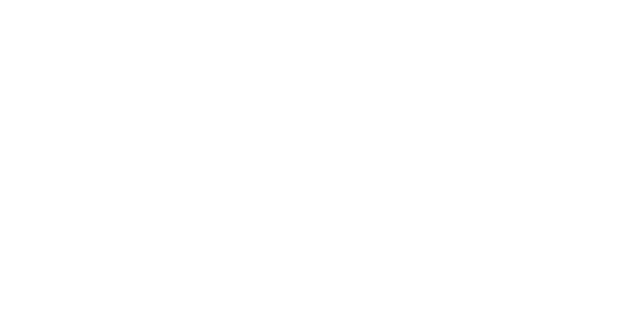
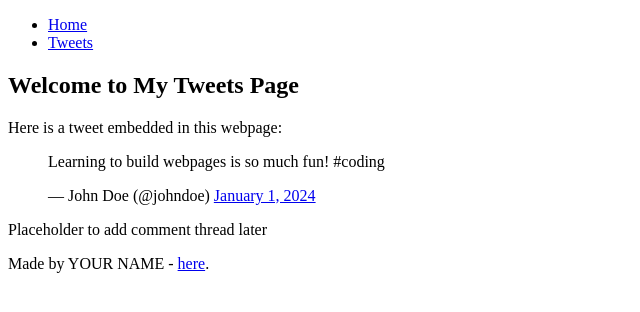
Before and after one commit to tosnami/My_First_Portfolio, a plain HTML site: page html_basic/tweets.html in a window 1280 px wide. Shown: the whole page, without its empty margins (0-640 px from the left). Drawn offline with Linux system fonts and the light colour scheme.

Commit message:
Update index.html and tweets.html with consistent structure

```diff
--- a/html_basic/tweets.html
+++ b/html_basic/tweets.html
@@ -3,9 +3,39 @@
 <head>
     <meta charset="UTF-8">
     <meta name="viewport" content="width=device-width, initial-scale=1.0">
-    <title>Document</title>
+    <title>My Tweets</title>
 </head>
 <body>
 
+    <header>
+        <nav>
+            <ul>
+                <li><a href="index.html">Home</a></li>
+                <li><a href="tweets.html">Tweets</a></li>
+            </ul>
+        </nav>
+    </header>
+
+    <main>
+        <article>
+            <h1>Welcome to My Tweets Page</h1>
+            <p>Here is a tweet embedded in this webpage:</p>
+
+            <blockquote class="twitter-tweet">
+                <p lang="en" dir="ltr">
+                    Learning to build webpages is so much fun! #coding
+                </p>
+                — John Doe (@johndoe) <a href="https://twitter.com/johndoe/status/1234567890123456789">January 1, 2024</a>
+            </blockquote>
+            <script async src="https://platform.twitter.com/widgets.js" charset="utf-8"></script>
+        </article>
+        <aside>
+            <p>Placeholder to add comment thread later</p>
+        </aside>
+    </main>
+
+    <footer>
+        <p>Made by YOUR NAME - <a href="https://your-link.com" target="_blank">here</a>.</p>
+    </footer>
 </body>
 </html>
```
Also changed, not shown: html_basic/index.html (+28 -8 lines).
